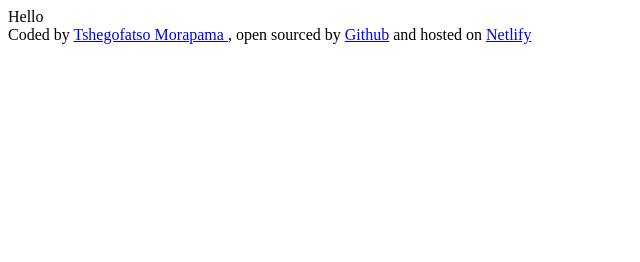
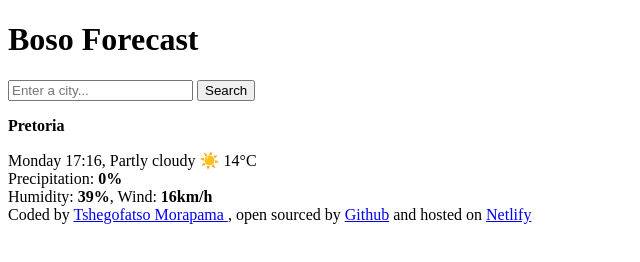
Before and after one commit to TshegoMorapama/Boso-Forecast, a plain HTML site: page index.html in a window 1280 px wide. Shown: the whole page, without its empty margins (0-640 px from the left). Drawn offline with Linux system fonts and the light colour scheme.

Commit message:
Updated the html file

```diff
--- a/index.html
+++ b/index.html
@@ -3,10 +3,42 @@
 <head>
     <meta charset="UTF-8">
     <meta name="viewport" content="width=, initial-scale=1.0">
-    <title>Document</title>
+    <title>Boso Forecast</title>
+
+
 </head>
 <body>
-    Hello
+    <h1>
+      <strong> Boso Forecast </strong>
+    </h1>
+
+    <section class="page">
+
+     <script src="src/index.js">  </script>
+
+      <form>
+        <input type="text" id="city" placeholder="Enter a city..." required />
+        <input type="submit" value="Search" class="button" />
+
+      </form>
+        <section>
+        <p class="area">
+        <strong>
+            Pretoria
+        </strong>
+            </p>
+            <div>
+                <span class="current-day"> Monday </span>
+                <span id="time"> 17:16, </span> Partly cloudy
+                <span class="temperature" id="current-temperature"> ☀️ 14&deg;C </span>
+            </div>
+            <div>
+                Precipitation: <strong>0%</strong>
+            </div>
+            <div>
+                Humidity: <strong>39%</strong>, Wind: <strong>16km/h</strong>
+            </div>
+
 </body>
 <footer>
     Coded by
```
